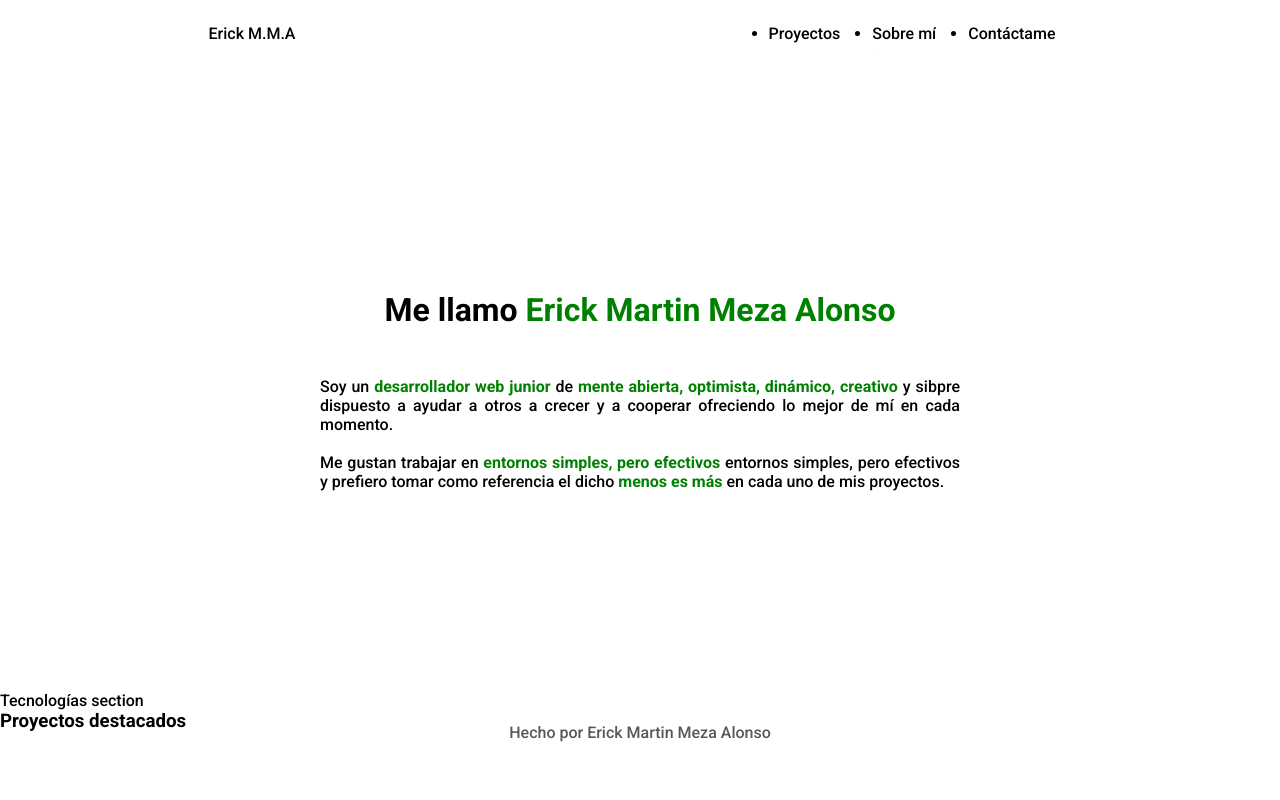
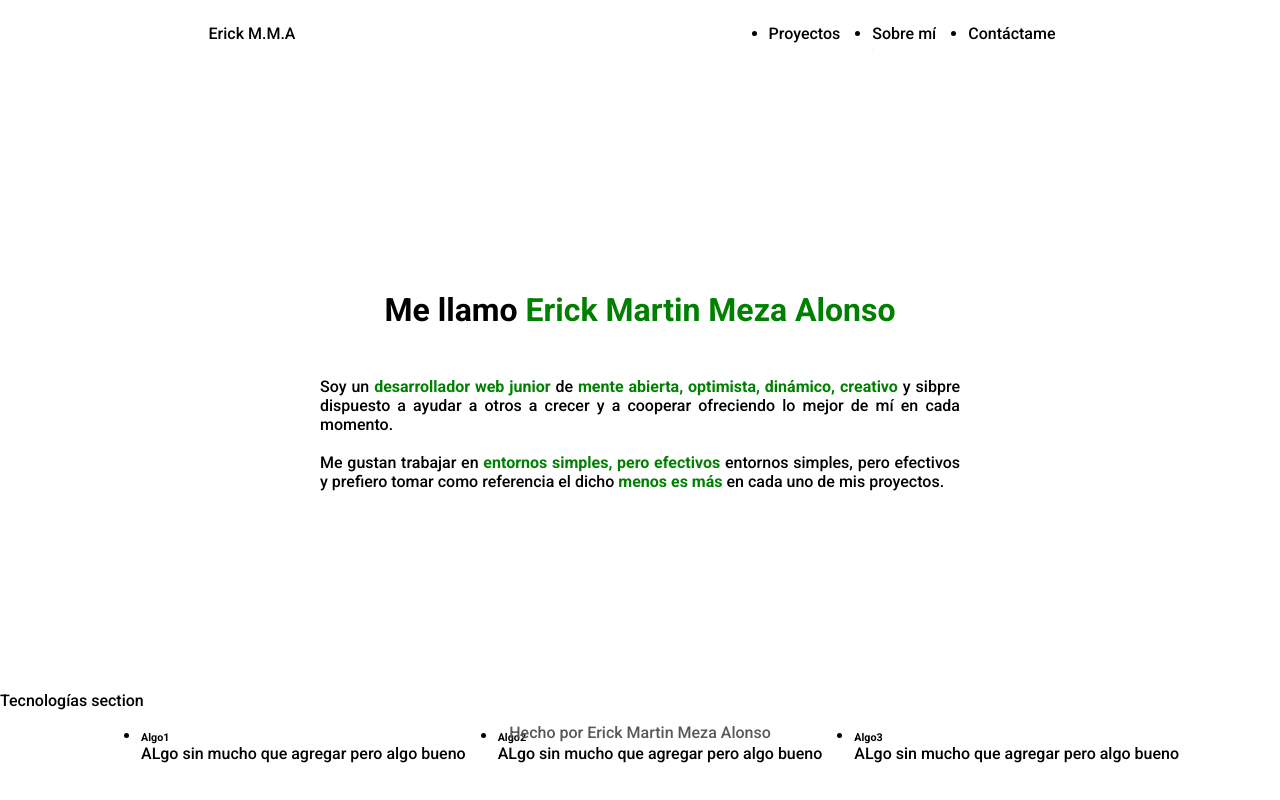
Before and after one commit to ErickNic/Portafolio, a React (Vite) app: page / in a window 1280 px wide. Built offline with nearby package versions, Linux system fonts and the light colour scheme.

Commit message:
arreglo de hero y proyect card añadido o algo así

```diff
--- a/src/components/ProyectCard/ProyectCard.jsx
+++ b/src/components/ProyectCard/ProyectCard.jsx
@@ -0,0 +1,47 @@
+ const algoData = [
+    {
+        id:'1',
+        name:'Algo1',
+        tags:['nodejs','express','react'],
+        description:'ALgo sin mucho que agregar pero algo bueno',
+        imageURL:'https://www.publicdomainpictures.net/pictures/260000/velka/chipmunk-15244135136JA.jpg'
+    },
+    {
+        id:'2',
+        name:'Algo2',
+        tags:['nodejs','express','react'],
+        description:'ALgo sin mucho que agregar pero algo bueno',
+        imageURL:'https://www.publicdomainpictures.net/pictures/260000/velka/chipmunk-15244135136JA.jpg'
+    },
+    {
+        id:'3',
+        name:'Algo3',
+        tags:['nodejs','express','react'],
+        description:'ALgo sin mucho que agregar pero algo bueno',
+        imageURL:'https://www.publicdomainpictures.net/pictures/260000/velka/chipmunk-15244135136JA.jpg'
+    }
+]
+import react from 'react'
+
+const ProyectCard = (props) =>{
+    const {items} = props;
+    console.log('items',items[0].name)
+    return(
+        <ul>
+            {items.map(proyect=>{
+                return(
+                    <li key={proyect.id}>
+                        <h6>{proyect.name}</h6>
+                        <p>{proyect.description}</p>
+                        <image src={proyect.imageURL} alt='af' style={{
+                            width:'100px',
+                            height:'100px'
+                        }}/>
+                    </li>
+                )
+            })}
+        </ul>
+    )
+}
+
+export {algoData, ProyectCard}
--- a/src/components/pages/Principal.jsx
+++ b/src/components/pages/Principal.jsx
@@ -2,7 +2,7 @@ import React from "react";
 import Hero from '../hero/Hero';
 import clases from './principal.module.css'
 import { Helmet } from "react-helmet";
-
+import { algoData,ProyectCard } from "../ProyectCard/ProyectCard";
 
 const Principal = () =>{
     return(
@@ -15,7 +15,7 @@ const Principal = () =>{
                 <p>Tecnologías section</p>
             </div>
             <div className="Main__Portafolio">
-                <h3>Proyectos destacados</h3>
+                <ProyectCard items={algoData}/>
             </div>
         </div>
     )
```
Also changed, not shown: 1 other file (tests, documents, lock files or other folders).
